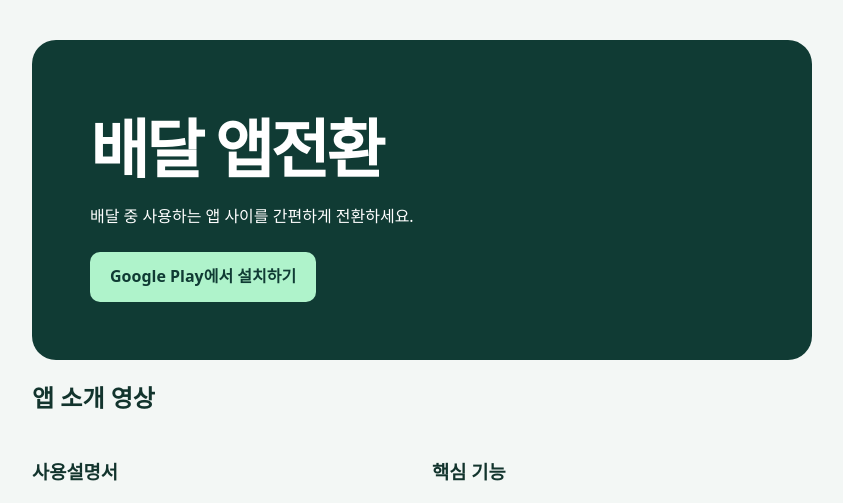
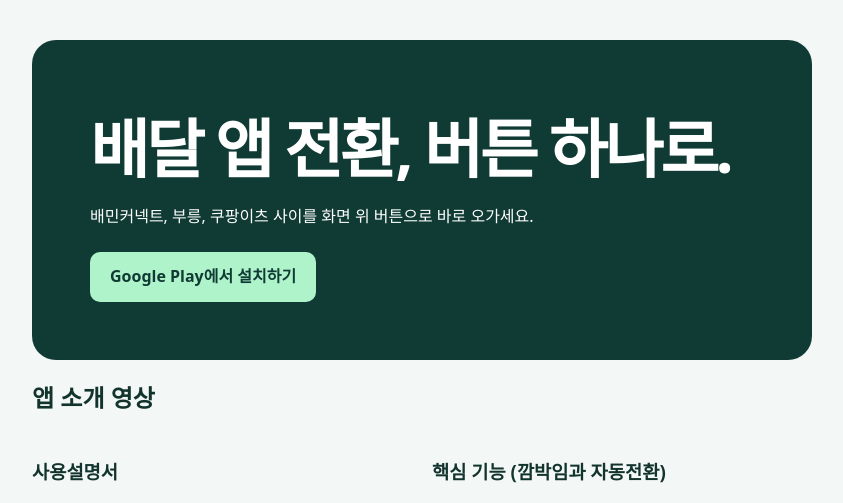
Before and after one commit to songyoungtai/tapswitch, a plain HTML site: page index.html in a window 1280 px wide. Shown: the top 503 px of the page, without its empty margins (218-1061 px from the left). Drawn offline with Linux system fonts and the light colour scheme.

Commit message:
Update landing page headline and second video title

```diff
--- a/index.html
+++ b/index.html
@@ -31,13 +31,13 @@ iframe + a .poster { display: none }
 </style>
 </head>
 <main>
-<header><h1>배달 앱전환</h1>
-<p>배달 중 사용하는 앱 사이를 간편하게 전환하세요.</p>
+<header><h1>배달 앱 전환, 버튼 하나로.</h1>
+<p>배민커넥트, 부릉, 쿠팡이츠 사이를 화면 위 버튼으로 바로 오가세요.</p>
 <a class="install" id="play-store-link" href="https://play.google.com/store/apps/details?id=com.beeru.tapswitch">Google Play에서 설치하기</a></header>
 <h2>앱 소개 영상</h2>
 <div class="videos">
 <div><h3>사용설명서</h3><template><iframe referrerpolicy="strict-origin-when-cross-origin" title="사용설명서" src="https://www.youtube-nocookie.com/embed/ObrkZjGIZu4" allowfullscreen></iframe></template><a href="https://www.youtube.com/shorts/ObrkZjGIZu4"><span class="poster" style="background-image:url(https://i.ytimg.com/vi/ObrkZjGIZu4/hqdefault.jpg),linear-gradient(125deg,#216354,#142c38)"><span aria-hidden="true">▶</span></span>첫 번째 영상 YouTube에서 보기</a></div>
-<div><h3>핵심 기능</h3><template><iframe referrerpolicy="strict-origin-when-cross-origin" title="핵심 기능" src="https://www.youtube-nocookie.com/embed/-ucJbigszPA" allowfullscreen></iframe></template><a href="https://www.youtube.com/shorts/-ucJbigszPA"><span class="poster" style="background-image:url(https://i.ytimg.com/vi/-ucJbigszPA/hqdefault.jpg),linear-gradient(125deg,#216354,#142c38)"><span aria-hidden="true">▶</span></span>두 번째 영상 YouTube에서 보기</a></div>
+<div><h3>핵심 기능 (깜박임과 자동전환)</h3><template><iframe referrerpolicy="strict-origin-when-cross-origin" title="핵심 기능 (깜박임과 자동전환)" src="https://www.youtube-nocookie.com/embed/-ucJbigszPA" allowfullscreen></iframe></template><a href="https://www.youtube.com/shorts/-ucJbigszPA"><span class="poster" style="background-image:url(https://i.ytimg.com/vi/-ucJbigszPA/hqdefault.jpg),linear-gradient(125deg,#216354,#142c38)"><span aria-hidden="true">▶</span></span>두 번째 영상 YouTube에서 보기</a></div>
 </div>
 <h2>앱 화면</h2>
 <div class="screenshots">
```
